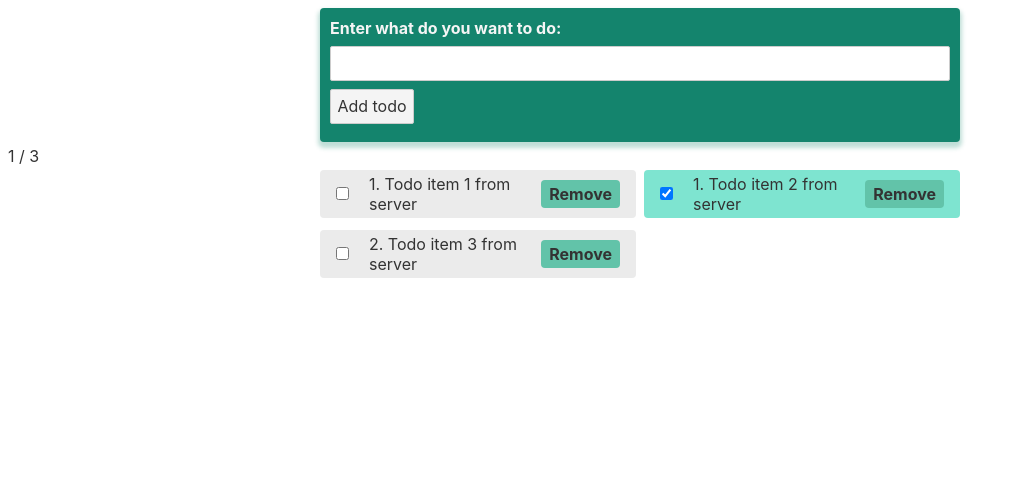
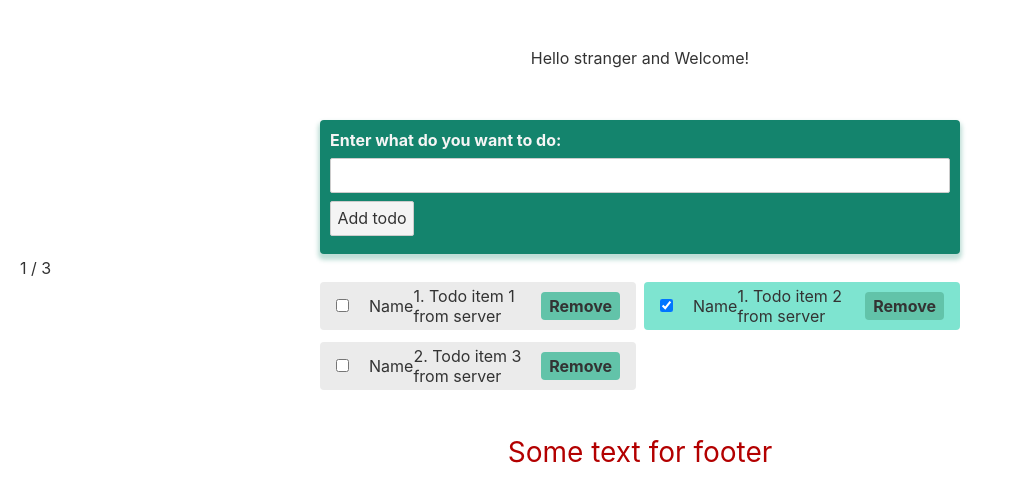
Before and after one commit to pot-Space/svelte-todo, a Svelte app: page / in a window 1280 px wide. Shown: the top 502 px of the page, without its empty margins (0-1019 px from the left). Built offline with nearby package versions, Linux system fonts and the light colour scheme.

Commit message:
проверка set-/get-/hasContext

```diff
--- a/src/App.svelte
+++ b/src/App.svelte
@@ -1,11 +1,17 @@
 <script>
   import AddTodoItem from './components/AddTodoItem.svelte';
   import TodoItem from './components/TodoItem.svelte';
+  import BaseLayout from './layouts/BaseLayout.svelte';
   import { todoItems } from './store/customStore';
   import { todoStats } from './store/todoStats';
   import { crossfade } from 'svelte/transition';
   import { cubicIn } from 'svelte/easing';
   import { flip } from 'svelte/animate';
+  import { setContext } from 'svelte';
+
+  setContext('todo_user', {
+    name: 'Name',
+  });
 
   const [send, receive] = crossfade({
     duration: 500,
@@ -39,6 +45,13 @@
   }
 </script>
 
+<BaseLayout>
+  <div slot="header" let:greeting>
+    {greeting} and Welcome!
+  </div>
+  <div slot="footer">
+    <p class="footer-item">Some text for footer</p>
+  </div>
   <AddTodoItem on:add={handleAddClick} />
 
   {$todoStats.doneCount} / {$todoStats.totalCount}
@@ -84,6 +97,7 @@
       {/each}
     </div>
   </div>
+</BaseLayout>
 
 <style>
   .todos-container {
@@ -99,4 +113,9 @@
     flex-direction: column;
     row-gap: 8px;
   }
+
+  .footer-item {
+    color: #b30000;
+    font-size: 28px;
+  }
 </style>
--- a/src/actions/draggable.js
+++ b/src/actions/draggable.js
@@ -3,7 +3,6 @@ export function draggable(node, { offset }) {
   let _offset = offset;
   let x = 0;
   let y = 0;
-
   function handleMousedown(event) {
     x = event.clientX + _offset;
     y = event.clientY + _offset;
@@ -38,7 +37,6 @@ export function draggable(node, { offset }) {
   function handleMouseup(event) {
     x = event.clientX + _offset;
     y = event.clientY + _offset;
-
     node.dispatchEvent(new CustomEvent('dragend', {
       detail: {
         x,
@@ -56,9 +54,6 @@ export function draggable(node, { offset }) {
     destroy() {
       // on destroy
       node.removeEventListener('mousedown', handleMousedown);
-    },
-    update(offset) {
-      _offset = offset;
     }
   }
 }
--- a/src/components/TodoItem.svelte
+++ b/src/components/TodoItem.svelte
@@ -1,9 +1,26 @@
+<script context="module">
+  console.log('this is module');
+
+  let state = 5;
+</script>
+
 <script>
-  import { createEventDispatcher, onMount } from 'svelte';
+  import {
+    createEventDispatcher,
+    onMount,
+    getContext,
+    hasContext,
+  } from 'svelte';
   import { tweened } from 'svelte/motion';
   import { cubicIn } from 'svelte/easing';
   import { interpolateLab } from 'd3-interpolate';
   import { draggable } from '../actions/draggable';
+
+  const user = getContext('todo_user');
+  console.log('todo_user =>', hasContext('todo_user'));
+  console.log('todo_user123 =>', hasContext('todo_user123'));
+
+  console.log('state: ', state);
 
   export let title;
   export let done;
@@ -58,6 +75,7 @@
   on:dragend={handleDragEnd}
 >
   <input checked={done} type="checkbox" on:input={handleDoneChange} />
+  <p>{user.name}</p>
   <p class="title">{title}</p>
   <button class="remove-btn" on:click={handleRemoveClick}>Remove</button>
 </div>
--- /dev/null
+++ b/src/layouts/BaseLayout.svelte
@@ -0,0 +1,31 @@
+<div>
+  <div class="header-container">
+    <slot name="header" greeting="Hello stranger" />
+  </div>
+
+  <div class="content-container">
+    <slot />
+  </div>
+
+  <div class="footer-container">
+    <slot name="footer">Thank you a lot!</slot>
+  </div>
+</div>
+
+<style>
+  .header-container {
+    display: flex;
+    align-items: center;
+    justify-content: center;
+    height: 100px;
+  }
+  .content-container {
+    padding: 12px;
+  }
+  .footer-container {
+    display: flex;
+    align-items: center;
+    justify-content: center;
+    height: 100px;
+  }
+</style>
```
Lines whose indentation alone changed are shown as unchanged.
